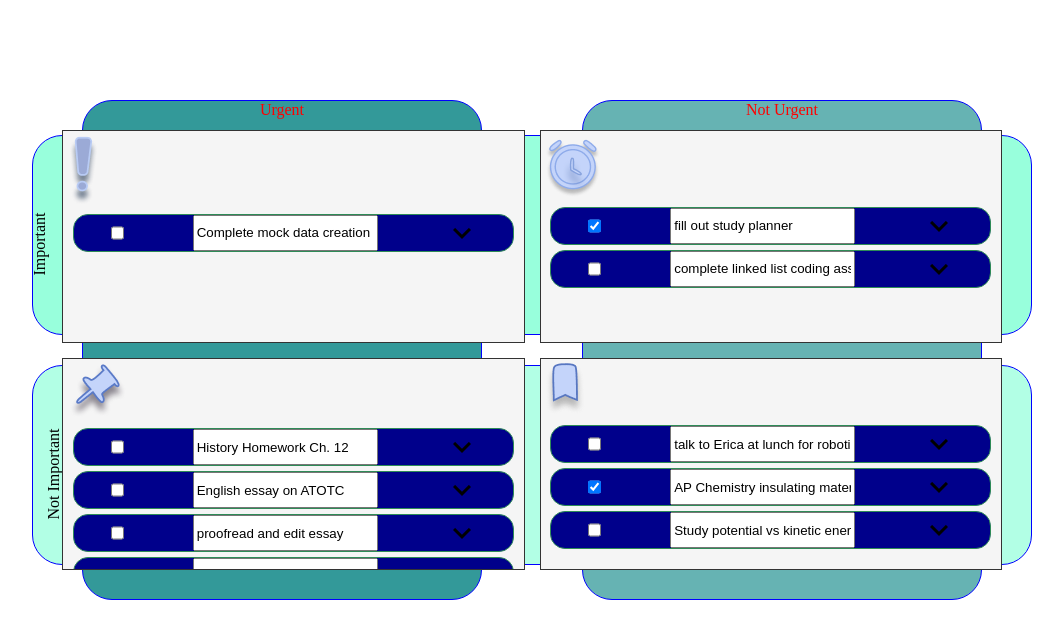
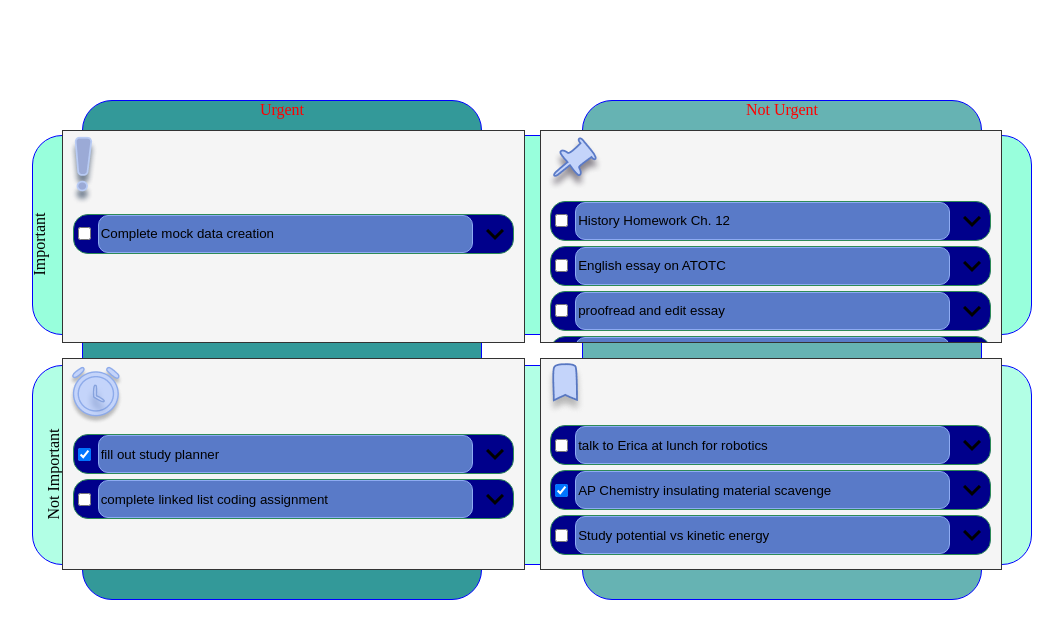
Before and after one commit to GitFitCode/hackathon-todos, an Angular app: page / in a window 1280 px wide. Shown: the top 638 px of the page, without its empty margins (108-1171 px from the left). Built offline with nearby package versions, Linux system fonts and the light colour scheme.

Commit message:
todo radio buttons added and plugged in.

```diff
--- a/src/app/grid-card/grid-card.component.html
+++ b/src/app/grid-card/grid-card.component.html
@@ -3,6 +3,8 @@
   <todo
     *ngFor="let todo of todos; let todoId = index;"
     [todo]="todo"
+    [todoIndex]="todoId"
+    [cardName]="cardName"
     (todoUpdated)="todoUpdated($event, todoId)">
   </todo>
 </div>
--- a/src/app/grid-card/grid-card.component.ts
+++ b/src/app/grid-card/grid-card.component.ts
@@ -13,7 +13,8 @@ import { Todo } from '../todo.interface';
 export class GridCardComponent implements OnInit, OnDestroy {
 
   todos: Todo[] = [];
-  subjectToSubscribeToName: string;
+  cardName: string;  //example: urgentImportant
+  subjectToSubscribeToName: string;  //is cardName + 'Subject'
   iconPath: string;
 
   subjectToSubscribeToNameSub: Subscription;
@@ -25,31 +26,31 @@ export class GridCardComponent implements OnInit, OnDestroy {
 
   ngOnInit(): void {
     //Determine which subject in service to subscribe to based on input values
-    this.generateCardNameFromInputs();
+    this.cardName = this.generateCardNameFromInputs();
 
     //set path name for card-specific icon
-    this.iconPath = `../../assets/icon-full-${this.subjectToSubscribeToName}.png`;
+    this.iconPath = `../../assets/icon-full-${this.cardName}.png`;
 
     // concatenate specific subject name with 'Subject'
-    this.subjectToSubscribeToName += 'Subject';
+    this.subjectToSubscribeToName = this.cardName + 'Subject';
     this.subjectToSubscribeToNameSub = this.todoUpdaterService[this.subjectToSubscribeToName].subscribe((newTodoArray: Todo[]) => {
       this.todos = newTodoArray;
     });
   }
 
   //builds the card-specific string for use in img paths and service actions
-  generateCardNameFromInputs() {
+  generateCardNameFromInputs(): string {
     if (this.isUrgent && this.isImportant) {
-      this.subjectToSubscribeToName = 'urgentImportant';
+      return 'urgentImportant';
     }
     else if (this.isUrgent) {
-      this.subjectToSubscribeToName = "urgent";
+      return "urgent";
     }
     else if (this.isImportant) {
-      this.subjectToSubscribeToName = 'important';
+      return'important';
     }
     else {
-      this.subjectToSubscribeToName = 'neither';
+      return'neither';
     }
   }
 
--- a/src/app/grid-view/grid-view.component.html
+++ b/src/app/grid-view/grid-view.component.html
@@ -15,7 +15,7 @@
   </div>
 
   <grid-card [urgent]="true" [important]="true"></grid-card>
+  <grid-card [urgent]="false" [important]="true"></grid-card>
   <grid-card [urgent]="true" [important]="false"></grid-card>
-  <grid-card [urgent]="false" [important]="true"></grid-card>
   <grid-card [urgent]="false" [important]="false"></grid-card>
 </section>
--- a/src/app/todo-updater.service.ts
+++ b/src/app/todo-updater.service.ts
@@ -48,8 +48,8 @@ export class TodoUpdaterService {
   }
 
   private emitNewTodoArrays() {
+    this.urgentImportantSubject.next(this.urgentImportant);
     this.urgentSubject.next(this.urgent);
-    this.urgentImportantSubject.next(this.urgentImportant);
     this.importantSubject.next(this.important);
     this.neitherSubject.next(this.neither);
   }
--- a/src/app/todo/todo.component.css
+++ b/src/app/todo/todo.component.css
@@ -10,8 +10,23 @@
 .todo-always-visible {
   display: flex;
   justify-content: space-around;
+  align-items: center;
 }
 .todo-expandable {
   display: flex;
   justify-content: space-around;
 }
+
+.input-completed {
+  border: none;
+  background-color: #597AC8;
+
+}
+.input-name {
+  height: 34px;
+  margin: 0px 4px;
+  border-radius: 10px;
+  border: 1px #8EABF3 solid;
+  background-color: #597AC8;
+  flex-grow: 1;
+}
--- a/src/app/todo/todo.component.html
+++ b/src/app/todo/todo.component.html
@@ -1,8 +1,12 @@
 <li [formGroup]="todoForm" class="todo">
   <!-- Always Visible Section -->
   <div class="todo-always-visible">
-    <input formControlName="isCompleted" type="checkbox" [checked]="todo.isCompleted">
-    <input formControlName="name" type="text">
+    <input
+      formControlName="isCompleted"
+      class="input-completed"
+      type="checkbox"
+      [checked]="todo.isCompleted">
+    <input formControlName="name" class="input-name" type="text">
 
     <!-- Expand buttons -->
     <img *ngIf="!displayExpandedFields" (click)="toggleDisplayExpanded()" src="../../assets/expand-more.png">
@@ -11,8 +15,43 @@
 
   <!-- Expanded Section -->
   <div *ngIf="displayExpandedFields || todoForm.dirty" class="todo-expandable">
-    <input formControlName="isUrgent" type="checkbox" [checked]="todo.isUrgent">  <!-- (change)="onUrgentChange()" -->
-    <input formControlName="isImportant" type="checkbox" [checked]="todo.isImportant">
+    <!-- Description Text Field-->
+
+    <!-- Urgent Radio Group -->
+    <div>
+      <input
+        type="radio"
+        [name]="uniqueRadioButtonNameUrgent"
+        [formControlName]="uniqueRadioButtonNameUrgent"
+        [id]="uniqueRadioButtonNameUrgent + 'True'"
+        value="true">
+      <label [for]="uniqueRadioButtonNameUrgent + 'True'">Urgent</label>
+      <input
+        type="radio"
+        [name]="uniqueRadioButtonNameUrgent"
+        [formControlName]="uniqueRadioButtonNameUrgent"
+        [id]="uniqueRadioButtonNameUrgent + 'False'"
+        value="false">
+      <label [for]="uniqueRadioButtonNameUrgent + 'False'">Not Urgent</label>
+    </div>
+
+    <!-- Important Radio Group -->
+    <div>
+      <input
+        type="radio"
+        [name]="uniqueRadioButtonNameImportant"
+        [formControlName]="uniqueRadioButtonNameImportant"
+        [id]="uniqueRadioButtonNameImportant + 'True'"
+        value="true">
+      <label [for]="uniqueRadioButtonNameImportant + 'True'">Important</label>
+      <input
+        type="radio"
+        [name]="uniqueRadioButtonNameImportant"
+        [formControlName]="uniqueRadioButtonNameImportant"
+        [id]="uniqueRadioButtonNameImportant + 'False'"
+        value="false">
+      <label [for]="uniqueRadioButtonNameImportant + 'False'">Not Important</label>
+    </div>
 
     <!-- Only appears once user changes todo fields (once changed does not go away until saved currently) -->
     <button
--- a/src/app/todo/todo.component.ts
+++ b/src/app/todo/todo.component.ts
@@ -11,29 +11,57 @@ import { Todo } from '../todo.interface';
 export class TodoComponent implements OnInit {
   todoForm: FormGroup;
   displayExpandedFields: boolean = false;
+  uniqueRadioButtonNameUrgent: string;
+  uniqueRadioButtonNameImportant: string;
 
   @Input('todo') todo: Todo;
+  @Input('todoIndex') todoIndex: number;
+  @Input('cardName') cardName: string;  //example: urgentImportant
   @Output('todoUpdated') todoUpdated: EventEmitter<Todo> = new EventEmitter();
 
   constructor() { }
 
   ngOnInit(): void {
+    //create radio button name = urgent-2-isUrgent
+    this.generateRadioButtonNames();
+
     //create form and form controls. Populate them with inputted todo values
     this.todoForm = new FormGroup({
       isCompleted: new FormControl(this.todo.isCompleted),
       name: new FormControl(this.todo.name),
-      isUrgent: new FormControl(this.todo.isUrgent),
-      isImportant: new FormControl(this.todo.isImportant),
+      [this.uniqueRadioButtonNameUrgent]: new FormControl(this.todo.isUrgent.toString()),
+      [this.uniqueRadioButtonNameImportant]: new FormControl(this.todo.isImportant.toString()),
     });
+  }
+
+  //radio buttons are connected by having the same "name" property
+  //hence each todo component needs its own unique name to connect ONLY its own radio buttons
+  generateRadioButtonNames() {
+    this.uniqueRadioButtonNameUrgent = `${this.cardName}-${this.todoIndex}-isUrgent`;
+    this.uniqueRadioButtonNameImportant = `${this.cardName}-${this.todoIndex}-isImportant`;
   }
 
   //called when user saves changes
   onTodoUpdateSave() {
     //emit new todo values to parent grid-card to be passed to service
-    this.todoUpdated.emit(this.todoForm.value);
+    this.todoUpdated.emit(
+      this.generateTodoDataFromForm()
+    );
 
     //set form back to pristine to remove "save" button
     this.todoForm.markAsPristine();
+  }
+
+  generateTodoDataFromForm(): Todo {
+    //fix unique radio button name
+    //convert radio button values from strings to booleans
+    const newTodoData: Todo = {
+      isCompleted: this.todoForm.value.isCompleted,
+      name: this.todoForm.value.name,
+      isUrgent: this.todoForm.value[this.uniqueRadioButtonNameUrgent] == "true",
+      isImportant: this.todoForm.value[this.uniqueRadioButtonNameImportant] == "true",
+    };
+    return newTodoData;
   }
 
   toggleDisplayExpanded() {
```
